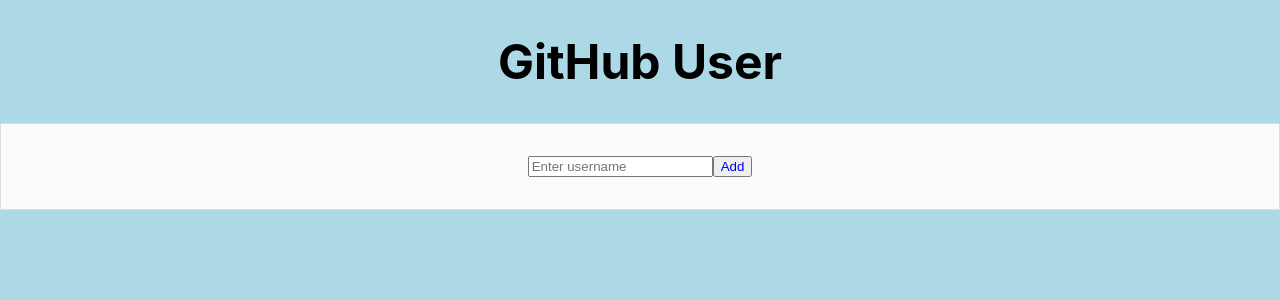
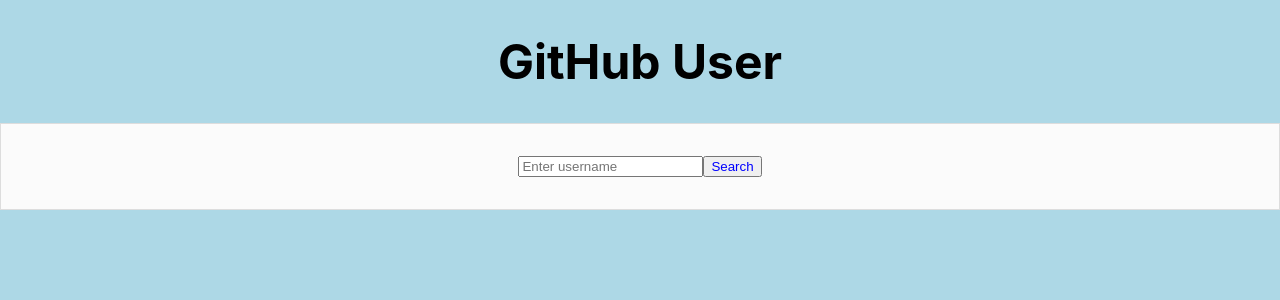
Before and after one commit to Mallikarjunamatla/githubcards, a React (Create React App) app: page / in a window 1280 px wide. Shown: the top 300 px of the page. Built offline with nearby package versions, Linux system fonts and the light colour scheme.

Commit message:
Update App.js
Added search instead of Add button

```diff
--- a/src/App.js
+++ b/src/App.js
@@ -46,7 +46,7 @@
          onChange={ event => this.setState({userName : event.target.value})}
          required
          />
-        <button className="butn"  style={{color : 'blue'}}>Add</button>
+        <button className="butn"  style={{color : 'blue'}}>Search</button>
       </form>
     )
   }
```
